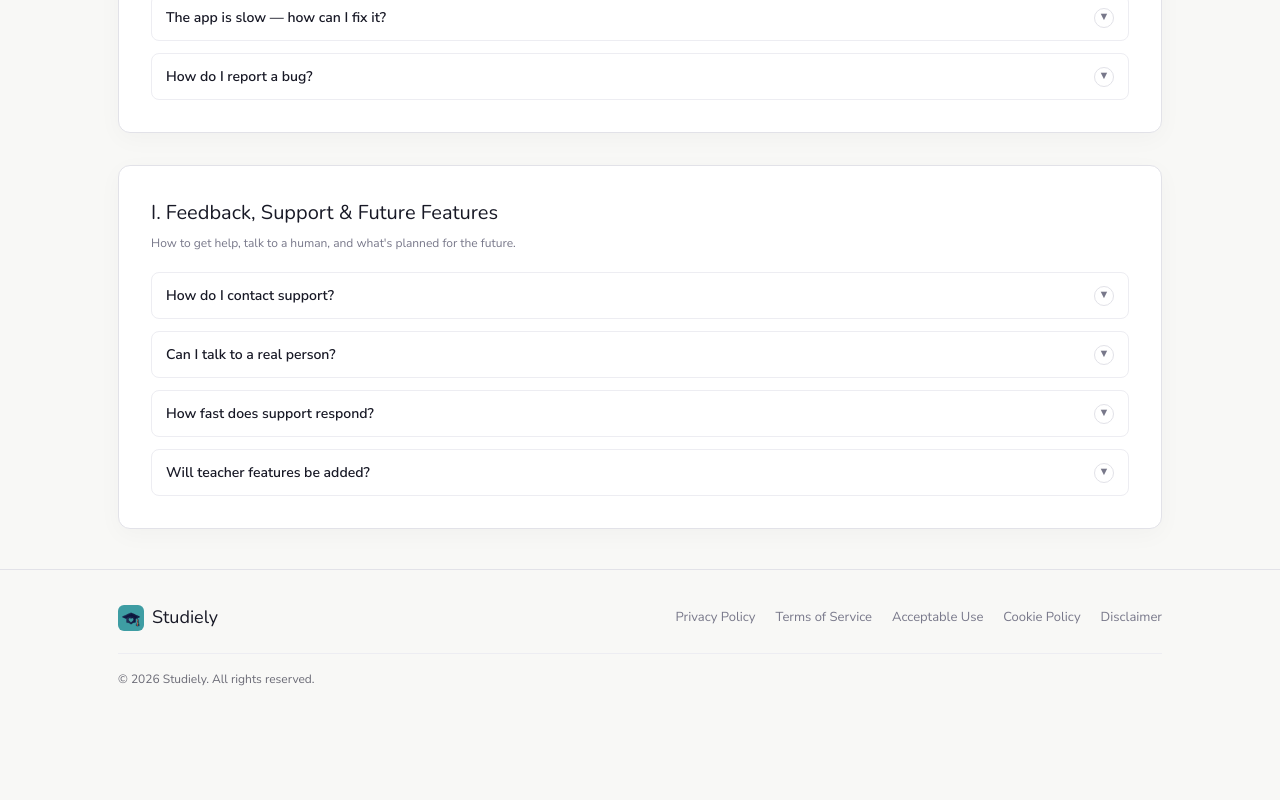
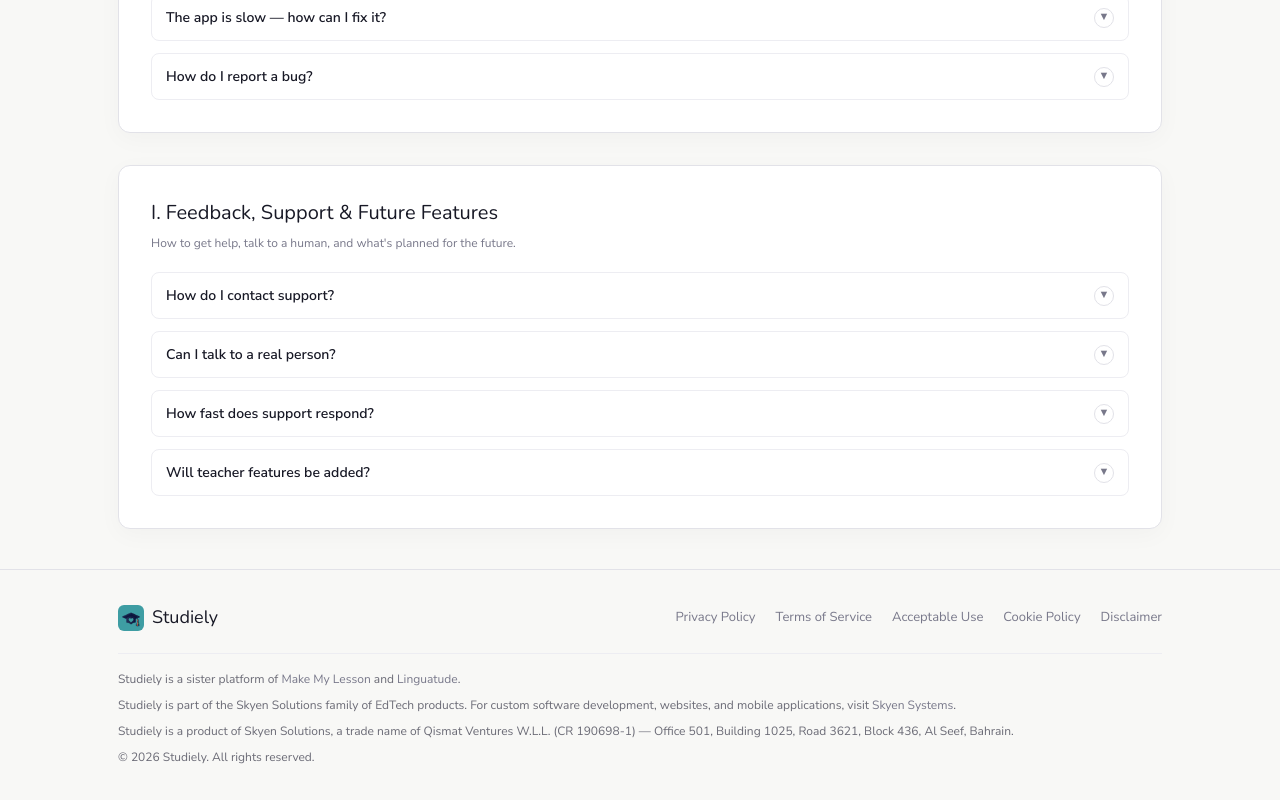
Before and after one commit to Fizza-77/Studiely, a Next.js app: page /faqs in a window 1280 px wide. Shown: the part 5523-6323 px from the top of the page. Before the commit the page ends 6245 px from the top, so only its background shows below. Built offline with nearby package versions, Linux system fonts and the light colour scheme; no server answers.

Commit message:
Footer fixed + Sister platforms included

```diff
--- a/app/globals.css
+++ b/app/globals.css
@@ -102,7 +102,7 @@
 
 @layer utilities {
   .wrap {
-    @apply max-w-[1140px] mx-auto px-5 sm:px-12 w-full;
+    @apply max-w-[1140px] mx-auto w-full px-4 sm:px-6 md:px-8 lg:px-12;
   }
 
   .mqw:hover .mql, .mqw:hover .mqr {
@@ -118,4 +118,8 @@
     @apply w-full border border-border-default rounded-[7px] py-2.5 px-3
            text-[13px] text-navy bg-white appearance-none outline-none font-sans;
   }
+
+  .section-y {
+    @apply py-14 sm:py-16 md:py-20 lg:py-24;
+  }
 }
--- a/components/Footer.tsx
+++ b/components/Footer.tsx
@@ -1,5 +1,4 @@
 import Image from "next/image";
-import Link from "next/link";
 
 export const Footer = () => (
   <footer id="contact" className="bg-bg-base border-t border-border-default py-[34px]">
@@ -48,9 +47,50 @@ export const Footer = () => (
         </a>
 
       </nav>
-      <p className="w-full text-[12px] text-[#6b6b76] border-t border-border-lt pt-4 mt-1">
-        © {new Date().getFullYear()} Studiely. All rights reserved.
-      </p>
+      <div className="w-full border-t border-border-lt pt-4 mt-1 space-y-2">
+        <p className="text-[12px] text-[#6b6b76]">
+          Studiely is a sister platform of{" "}
+          <a
+            href="https://makemylesson.ai"
+            target="_blank"
+            rel="noopener noreferrer"
+            className="text-muted transition-colors duration-150 hover:text-navy"
+          >
+            Make My Lesson
+          </a>{" "}
+          and{" "}
+          <a
+            href="https://linguatude.com"
+            target="_blank"
+            rel="noopener noreferrer"
+            className="text-muted transition-colors duration-150 hover:text-navy"
+          >
+            Linguatude
+          </a>
+          .
+        </p>
+        <p className="text-[12px] text-[#6b6b76]">
+          Studiely is part of the Skyen Solutions family of EdTech products. For custom
+          software development, websites, and mobile applications, visit{" "}
+          <a
+            href="https://skyensystems.com"
+            target="_blank"
+            rel="noopener noreferrer"
+            className="text-muted transition-colors duration-150 hover:text-navy"
+          >
+            Skyen Systems
+          </a>
+          .
+        </p>
+        <p className="text-[12px] text-[#6b6b76]">
+          Studiely is a product of Skyen Solutions, a trade name of Qismat Ventures W.L.L.
+          (CR 190698-1) — Office 501, Building 1025, Road 3621, Block 436, Al Seef,
+          Bahrain.
+        </p>
+        <p className="text-[12px] text-[#6b6b76]">
+          © {new Date().getFullYear()} Studiely. All rights reserved.
+        </p>
+      </div>
     </div>
   </footer>
 );
--- a/sections/CTASection.tsx
+++ b/sections/CTASection.tsx
@@ -6,7 +6,7 @@ import { Button } from "@/components/Button";
 import { Reveal } from "@/components/Reveal";
 
 export const CTASection = () => (
-  <section className="bg-navy py-[80px] text-center relative overflow-hidden">
+  <section className="bg-navy py-14 sm:py-16 md:py-20 text-center relative overflow-hidden">
     <div
       className="absolute inset-0 pointer-events-none"
       style={{
--- a/sections/HeroSection.tsx
+++ b/sections/HeroSection.tsx
@@ -4,11 +4,11 @@ import Link from "next/link";
 import { motion } from "framer-motion";
 import { Button } from "@/components/Button";
 export const HeroSection = () => (
-  <section className="relative overflow-hidden pt-[66px] md:pt-[88px] pb-[70px] md:pb-[90px] bg-bg-base border-t border-border-default">
+  <section className="relative overflow-hidden pt-[66px] sm:pt-[72px] md:pt-[88px] pb-14 sm:pb-16 md:pb-20 lg:pb-24 bg-bg-base border-t border-border-default">
 
     {/* Background glow removed */}
     <div className="wrap relative">
-      <div className="grid grid-cols-1 lg:grid-cols-[1fr_1fr] gap-[40px] lg:gap-[72px] items-center">
+      <div className="grid grid-cols-1 lg:grid-cols-[1fr_1fr] gap-8 sm:gap-10 lg:gap-[72px] items-center">
 
         {/* LEFT: TEXT */}
         <div>
--- a/sections/HowItWorksSection.tsx
+++ b/sections/HowItWorksSection.tsx
@@ -9,7 +9,7 @@ export const HowItWorksSection = ({ sectionRef }: HowItWorksSectionProps) => (
   <section
     id="how-it-works"
     ref={sectionRef}
-    className="py-[64px] bg-[#f9f9fb] border-t "
+    className="py-14 sm:py-16 md:py-20 bg-[#f9f9fb] border-t "
     style={{ borderColor: "#e2e2e8" }}
   >
     <div className="wrap">
@@ -42,7 +42,7 @@ export const HowItWorksSection = ({ sectionRef }: HowItWorksSectionProps) => (
           ].map(([n, t, d, styles]) => (
             <div
               key={n}
-              className={`bg-white px-8 py-10 transition-colors duration-180 border-l-[3px] h-full ${styles}`}
+              className={`bg-white px-5 sm:px-6 lg:px-8 py-8 sm:py-9 lg:py-10 transition-colors duration-180 border-l-[3px] h-full ${styles}`}
             >
               <span className="font-serif text-[11px] italic mb-4 block leading-none">
                 Step {n}
--- a/sections/NylaSection.tsx
+++ b/sections/NylaSection.tsx
@@ -25,7 +25,7 @@ export const NylaSection = ({ sectionRef }: NylaSectionProps) => {
   ];
 
   return (
-    <section ref={sectionRef} className="pt-6 md:pt-8 pb-20 md:pb-24 bg-white relative overflow-hidden">
+    <section ref={sectionRef} className="pt-6 md:pt-8 pb-14 sm:pb-16 md:pb-20 lg:pb-24 bg-white relative overflow-hidden">
       {/* subtle background */}
       <div
         className="absolute inset-0 pointer-events-none"
@@ -38,7 +38,7 @@ export const NylaSection = ({ sectionRef }: NylaSectionProps) => {
       {/* Section heading */}
 
 
-        <div className="two-col grid grid-cols-1 md:grid-cols-2 gap-[72px] items-center">
+        <div className="two-col grid grid-cols-1 md:grid-cols-2 gap-8 sm:gap-10 md:gap-14 lg:gap-[72px] items-center">
           <div>
             <Reveal delay={0.05}>
               <div className="border border-[#dddaf8] rounded-[14px] overflow-hidden shadow-[0_8px_40px_rgba(84,72,200,0.1)]">
@@ -132,7 +132,7 @@ export const NylaSection = ({ sectionRef }: NylaSectionProps) => {
               ))}
             </ul>
             <Reveal delay={0.3}>
-              <div className="mt-7 flex gap-2.5">
+              <div className="mt-7 flex flex-col sm:flex-row gap-2.5">
                 <Link href="/app-nyla">
                   <Button variant="solid" lg className="bg-indigo border-indigo hover:opacity-90">
                     Chat with Nyla →
--- a/sections/ReviewsSection.tsx
+++ b/sections/ReviewsSection.tsx
@@ -14,7 +14,7 @@ interface RCardProps {
 
 const RCard = ({ quote, name, role, initials, col }: RCardProps) => (
   <div
-    className="bg-white border border-border-default rounded-xl p-[26px] min-w-[290px] max-w-[312px] shrink-0 mr-[18px] shadow-[0_2px_12px_rgba(0,0,0,0.04)] transition-shadow duration-180 hover:shadow-[0_6px_24px_rgba(0,0,0,0.08)]"
+    className="bg-white border border-border-default rounded-xl p-5 sm:p-[26px] min-w-[260px] sm:min-w-[290px] max-w-[312px] shrink-0 mr-3 sm:mr-[18px] shadow-[0_2px_12px_rgba(0,0,0,0.04)] transition-shadow duration-180 hover:shadow-[0_6px_24px_rgba(0,0,0,0.08)]"
     style={{ borderTop: `2.5px solid ${col}` }}
   >
     <span className="text-[11px] tracking-[2px] text-[#c9a227] mb-3 block">★★★★★</span>
@@ -41,9 +41,9 @@ const RCard = ({ quote, name, role, initials, col }: RCardProps) => (
 );
 
 export const ReviewsSection = () => (
-  <section className="py-[96px] bg-bg-base overflow-hidden relative">
+  <section className="py-14 sm:py-16 md:py-20 lg:py-24 bg-bg-base overflow-hidden relative">
     <EduPattern opacity={0.045} stroke="#00b09b" />
-    <div className="wrap mb-[52px] relative">
+    <div className="wrap mb-10 sm:mb-12 md:mb-[52px] relative">
     <SectionHeader
   label="Student Reviews"
   title="Loved by Students Worldwide"
--- /dev/null
+++ b/sections/SisterSection.tsx
@@ -0,0 +1,120 @@
+"use client";
+
+import { Reveal } from "@/components/Reveal";
+
+export const SisterSection = () => (
+<section className="bg-gradient-to-b from-white to-teal-50/40 py-14 sm:py-16 md:py-20 lg:py-[90px] relative border-t border-gray-200/60">
+
+   <div className="wrap">
+
+   {/* Full-Width Teal Band */}
+<div className="relative mb-10 sm:mb-12 md:mb-16 left-1/2 right-1/2 -ml-[50vw] -mr-[50vw] w-screen">
+
+{/* Background */}
+<div className="absolute inset-0 bg-gradient-to-r from-teal-600 to-cyan-500" />
+
+{/* Optional Glow */}
+<div className="absolute inset-0 pointer-events-none">
+  <div className="absolute inset-0 bg-[radial-gradient(circle_at_50%_50%,rgba(255,255,255,0.15),transparent_70%)]" />
+</div>
+
+{/* Content (kept aligned with rest of page) */}
+<div className="relative max-w-[1100px] mx-auto text-center py-10 sm:py-11 md:py-12 px-4 sm:px-6">
+  <h2 className="text-2xl sm:text-3xl md:text-5xl font-semibold tracking-tight text-white mb-3">
+    Sister Platforms
+  </h2>
+  <p className="text-white/90 text-base sm:text-lg max-w-[700px] mx-auto">
+    Supporting both students and educators through AI-powered tools.
+  </p>
+</div>
+
+</div>
+
+
+      {/* Cards */}
+      <div className="mt-10 sm:mt-12 md:mt-16 grid md:grid-cols-2 gap-6 sm:gap-8 max-w-[1100px] mx-auto">
+
+        {/* MAKE MY LESSON */}
+        <Reveal delay={0.1}>
+          <div className="relative group rounded-2xl p-[1px] bg-gradient-to-br from-teal-400/60 via-cyan-400/40 to-transparent transition-all duration-300 hover:-translate-y-1 hover:shadow-[0_20px_50px_rgba(0,176,155,0.25)]">
+
+            <div className="h-full rounded-2xl bg-white p-6 md:p-7">
+
+            <h3 className="text-2xl md:text-3xl font-bold tracking-tight mb-1 text-gray-900">
+  Make My Lesson
+</h3>
+
+<p className="text-teal-600 font-semibold text-sm md:text-base mb-4">
+  AI-Powered Lesson Planning for Teachers
+</p>
+              <p className="text-base font-medium text-gray-800 mb-3">
+                For the teacher on the other side of the student.
+              </p>
+
+              <p className="text-gray-600 text-sm leading-relaxed">
+                <a
+                  href="https://makemylesson.ai"
+                  target="_blank"
+                  rel="noopener noreferrer"
+                  className="text-teal-600 font-semibold hover:underline"
+                >
+                  Make My Lesson
+                </a>{" "}
+                is our sister platform built for teachers. It generates complete,
+                curriculum-aligned teaching materials from a single topic —
+                including lesson plans, presentations, activities, and
+                assessments across major global curriculum systems.
+                <br /><br />
+                Where Studiely supports the student preparing for the exam,
+                Make My Lesson supports the teacher preparing the lesson that
+                gets them there.
+              </p>
+
+            </div>
+          </div>
+        </Reveal>
+
+        {/* LINGUATUDE */}
+        <Reveal delay={0.2}>
+          <div className="relative group rounded-2xl p-[1px] bg-gradient-to-br from-teal-400/60 via-cyan-400/40 to-transparent transition-all duration-300 hover:-translate-y-1 hover:shadow-[0_20px_50px_rgba(0,176,155,0.25)]">
+
+            <div className="h-full rounded-2xl bg-white p-6 md:p-7">
+
+            <h3 className="text-2xl md:text-3xl font-bold tracking-tight mb-1 text-gray-900">
+  Linguatude
+</h3>
+
+<p className="text-teal-600 font-semibold text-sm md:text-base mb-4">
+  AI English Test Preparation
+</p>
+
+              <p className="text-base font-medium text-gray-800 mb-3">
+                For the learner preparing for the test that opens the next door.
+              </p>
+
+              <p className="text-gray-600 text-sm leading-relaxed">
+                <a
+                  href="https://linguatude.com"
+                  target="_blank"
+                  rel="noopener noreferrer"
+                  className="text-teal-600 font-semibold hover:underline"
+                >
+                  Linguatude
+                </a>{" "}
+                is built for learners preparing for IELTS, TOEFL iBT, PTE Academic,
+                and Cambridge exams.
+                <br /><br />
+                Where Studiely supports school and curriculum preparation,
+                Linguatude supports learners whose next university place,
+                immigration step, or career opportunity depends on achieving
+                a target English score.
+              </p>
+
+            </div>
+          </div>
+        </Reveal>
+
+      </div>
+    </div>
+  </section>
+);
--- a/sections/StatsSection.tsx
+++ b/sections/StatsSection.tsx
@@ -37,8 +37,8 @@ export const StatsSection = () => (
         ))}
 
       </div>
-      <div className="border-t border-border-default text-center py-6 px-4">
-        <p className="text-[13px] font-nunitosm:text-[14px] text-muted max-w-[800px] mx-auto leading-relaxed">
+      <div className="border-t border-border-default text-center py-5 sm:py-6 px-4">
+        <p className="text-[13px] sm:text-[14px] text-muted max-w-[800px] mx-auto leading-relaxed">
           These numbers are live, real, and updated every week. We're a new platform — we'd rather show you where we actually are than pretend to be somewhere we're not. Join us early and help us build something genuine.
         </p>
       </div>
```
Also changed, not shown: app/page.tsx (+6 -5 lines), sections/StudyToolsSection.tsx (+7 -7 lines), sections/WritingSection.tsx (+4 -4 lines).
